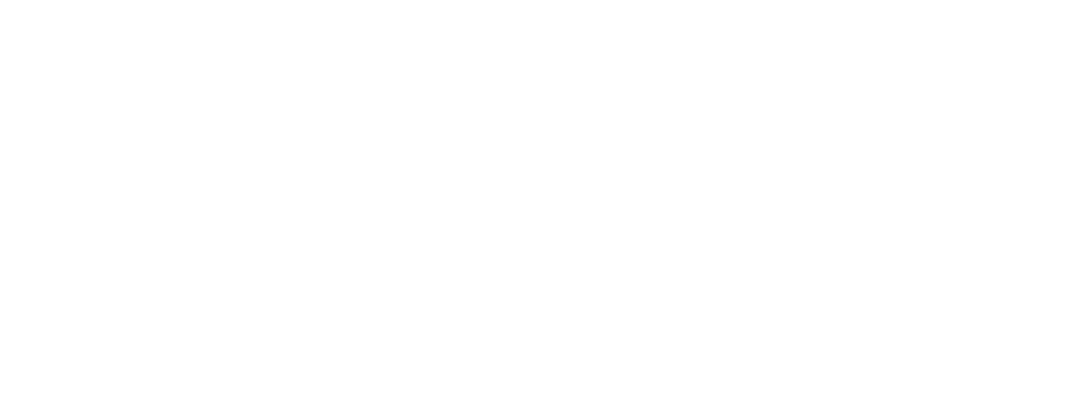
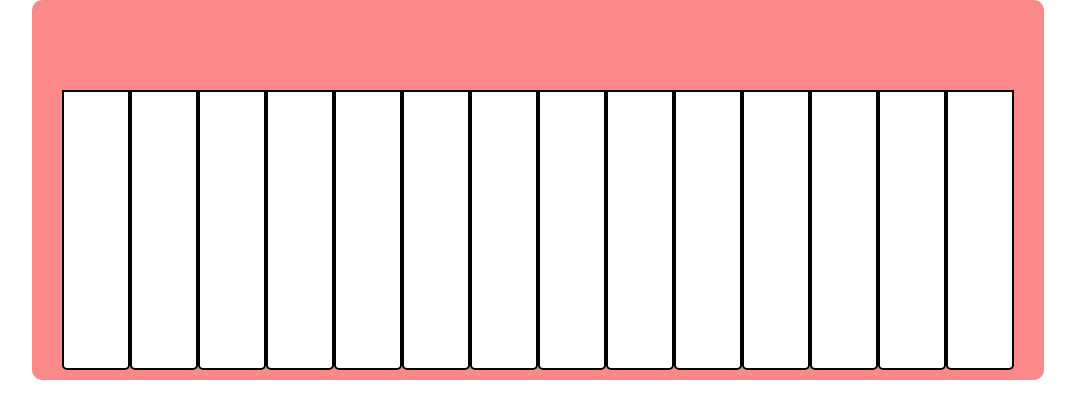
Before and after one commit to Damien1989/piano-js, a plain HTML site: page index.html in a window 1280 px wide. Shown: the whole page, without its empty margins (102-1177 px from the left). Drawn offline with Linux system fonts and the light colour scheme.

Commit message:
first css

```diff
--- a/index.html
+++ b/index.html
@@ -2,9 +2,46 @@
 <html lang="en">
 <head>
     <meta charset="UTF-8">
-    <title>Title</title>
+    <title>JS Piano</title>
+    <link rel="stylesheet" href="style.css">
 </head>
 <body>
 
+
+<div id="piano">
+    <div class="keys">
+<div class="black-keys">
+    <div class="key black-key"></div>
+    <div class="key black-key"></div>
+    <div class="key black-key"></div>
+    <div class="key black-key"></div>
+    <div class="key black-key"></div>
+    <div class="key black-key"></div>
+    <div class="key black-key"></div>
+    <div class="key black-key"></div>
+    <div class="key black-key"></div>
+    <div class="key black-key"></div>
+</div>
+    <div class="white-keys">
+        <div class="key white-key"></div>
+        <div class="key white-key"></div>
+        <div class="key white-key"></div>
+        <div class="key white-key"></div>
+        <div class="key white-key"></div>
+        <div class="key white-key"></div>
+        <div class="key white-key"></div>
+        <div class="key white-key"></div>
+        <div class="key white-key"></div>
+        <div class="key white-key"></div>
+        <div class="key white-key"></div>
+        <div class="key white-key"></div>
+        <div class="key white-key"></div>
+        <div class="key white-key"></div>
+    </div>
+    </div>
+</div>
+
+
+<script src="app.js"></script>
 </body>
 </html>
--- a/style.css
+++ b/style.css
@@ -0,0 +1,33 @@
+body {
+    margin: 0;
+    padding: 0;
+    display:flex;
+    justify-content: center;
+    height: 100vh;
+    align-content: center;
+}
+
+#piano {
+    height: 290px;
+    padding: 90px 30px 0 30px;
+    background-color: #fc8989;
+    border-radius: 10px;
+}
+
+.keys {
+    position: relative;
+}
+
+.white-keys {
+    display: flex;
+}
+
+
+.white-key {
+    width: 68px;
+    height: 280px;
+    background-color: #fff;
+    border-radius: 0 0 5px 5px;
+    border: solid #000 2px;
+    box-sizing: border-box;
+}
```
